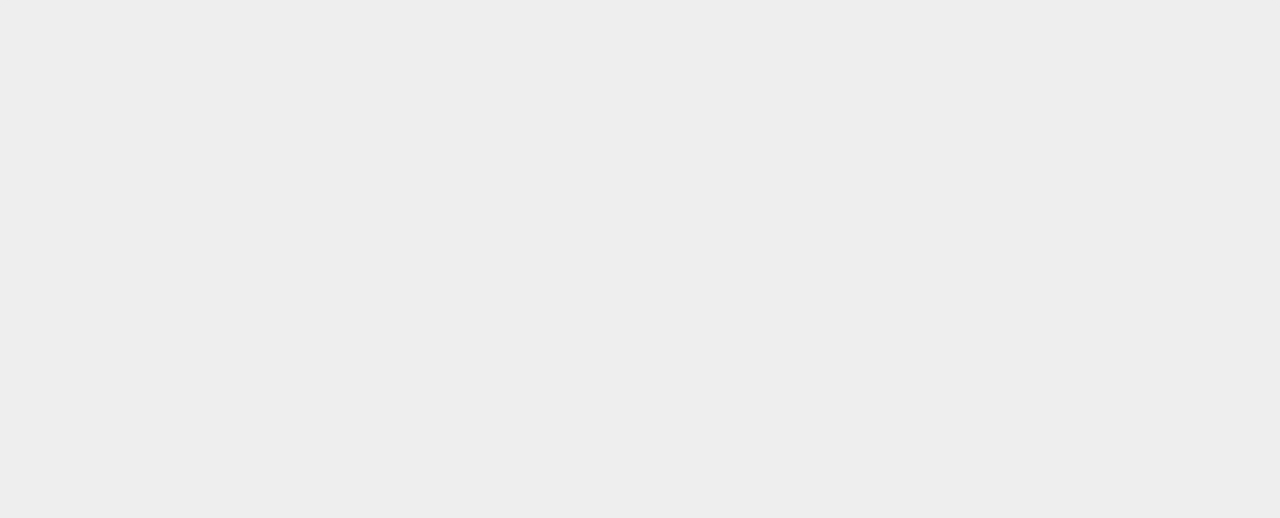
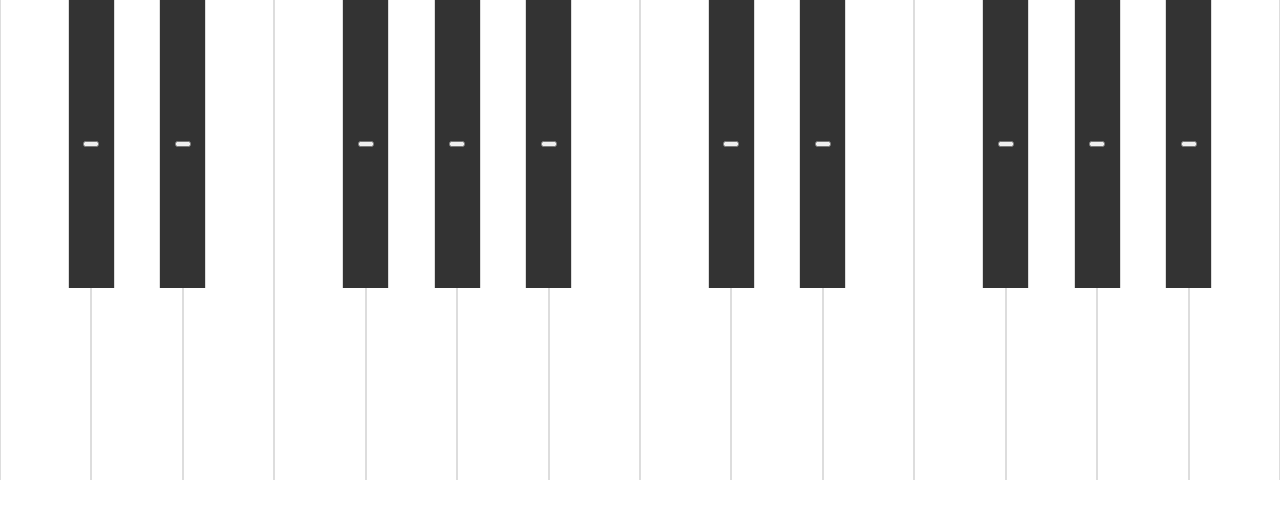
Before and after one commit to kidongYun/chord.view, a React (Create React App) app: page / in a window 1280 px wide. Shown: the top 518 px of the page. Built offline with nearby package versions, Linux system fonts and the light colour scheme.

Commit message:
PIANO COMPONENT

```diff
--- /dev/null
+++ b/src/components/atoms/BlackNoteComponent.tsx
@@ -0,0 +1,22 @@
+import React from 'react'
+import ButtonComponent from './ButtonComponent'
+import Component from '../templates/Component'
+
+interface BlackNoteProps {
+
+}
+
+const BlackNoteComponent: React.FC<BlackNoteProps> = () => {
+    let view =
+    <Component backgroundColor="#333333" backgroundHover="#000000">
+        <ButtonComponent/>
+    </Component>;
+
+    return view;
+}
+
+BlackNoteComponent.defaultProps = {
+
+}
+
+export default BlackNoteComponent;
--- a/src/components/atoms/ButtonComponent.tsx
+++ b/src/components/atoms/ButtonComponent.tsx
@@ -2,8 +2,8 @@ import React from 'react'
 import Button from 'react-bootstrap/Button'
 import Component from '../templates/Component'
 
-export interface ButtonProps {
-    theme:
+interface ButtonProps {
+    theme?:
     | 'primary'
     | 'secondary'
     | 'success'
@@ -21,8 +21,8 @@ export interface ButtonProps {
     | 'outline-info'
     | 'outline-dark'
     | 'outline-light'
-    text: string
-    onClick: () => void
+    text?: string
+    onClick?: () => void
 }
 
 const ButtonComponent: React.FC<ButtonProps> = (props) => {
@@ -36,4 +36,7 @@ const ButtonComponent: React.FC<ButtonProps> = (props) => {
     return view;
 }
 
+ButtonComponent.defaultProps = {
+}
+
 export default ButtonComponent;
--- /dev/null
+++ b/src/components/atoms/WhiteNoteComponent.tsx
@@ -0,0 +1,20 @@
+import React from 'react'
+import Component from '../templates/Component'
+
+interface WhiteNoteProps {
+
+}
+
+const WhiteNoteComponent:React.FC<WhiteNoteProps> = () => {
+    let view =
+    <Component backgroundHover="#eeeeee" borderLeft="solid 1px #dddddd" borderRight="solid 1px #dddddd">
+    </Component>
+
+    return view;
+}
+
+WhiteNoteComponent.defaultProps = {
+
+}
+
+export default WhiteNoteComponent;
--- a/src/components/molecules/BlackNoteComponent.tsx
+++ b/src/components/molecules/BlackNoteComponent.tsx
@@ -1,3 +1,7 @@
 import React from 'react'
 import Form from 'react-bootstrap/Form'
 import Component from '../templates/Component'
+
+interface BlackNoteProps {
+
+}
--- /dev/null
+++ b/src/components/molecules/PianoScaleComponent.tsx
@@ -0,0 +1,45 @@
+import React from 'react'
+import Component from '../templates/Component'
+import BlackNoteComponent from '../atoms/BlackNoteComponent'
+import WhiteNoteComponent from '../atoms/WhiteNoteComponent'
+
+interface PianoScaleProps {
+
+}
+
+const PianoScaleComponent:React.FC<PianoScaleProps> = () => {
+    let view =
+    <Component direction="column">
+        <Component height="150%">
+            <Component width="75%" borderLeft="solid 1px #dddddd" borderRight="solid 1px #dddddd"></Component>
+            <Component width="50%"><BlackNoteComponent/></Component>
+            <Component width="50%" borderLeft="solid 1px #dddddd" borderRight="solid 1px #dddddd"></Component>
+            <Component width="50%"><BlackNoteComponent/></Component>
+            <Component width="75%" borderLeft="solid 1px #dddddd" borderRight="solid 1px #dddddd"></Component>
+            <Component width="75%" borderLeft="solid 1px #dddddd" borderRight="solid 1px #dddddd"></Component>
+            <Component width="50%"><BlackNoteComponent/></Component>
+            <Component width="50%" borderLeft="solid 1px #dddddd" borderRight="solid 1px #dddddd"></Component>
+            <Component width="50%"><BlackNoteComponent/></Component>
+            <Component width="50%" borderLeft="solid 1px #dddddd" borderRight="solid 1px #dddddd"></Component>
+            <Component width="50%"><BlackNoteComponent/></Component>
+            <Component width="75%" borderLeft="solid 1px #dddddd" borderRight="solid 1px #dddddd"></Component>
+        </Component>
+        <Component>
+            <WhiteNoteComponent/>
+            <WhiteNoteComponent/>
+            <WhiteNoteComponent/>
+            <WhiteNoteComponent/>
+            <WhiteNoteComponent/>
+            <WhiteNoteComponent/>
+            <WhiteNoteComponent/>
+        </Component>
+    </Component>;
+
+    return view;
+}
+
+PianoScaleComponent.defaultProps = {
+
+}
+
+export default PianoScaleComponent;
--- /dev/null
+++ b/src/components/organisms/PianoComponent.tsx
@@ -0,0 +1,21 @@
+import React from 'react'
+import BlackNoteComponent from '../atoms/BlackNoteComponent'
+import PianoScaleComponent from '../molecules/PianoScaleComponent'
+import WhiteNoteComponent from '../atoms/WhiteNoteComponent'
+import Component from '../templates/Component'
+
+interface PianoProps {
+
+}
+
+const PianoComponent: React.FC<PianoProps> = () => {
+    let view =
+    <Component>
+        <PianoScaleComponent/>
+        <PianoScaleComponent/>
+    </Component>;
+
+    return view;
+}
+
+export default PianoComponent;
--- a/src/page/MainLayout.tsx
+++ b/src/page/MainLayout.tsx
@@ -1,4 +1,5 @@
 import React from 'react'
+import PianoComponent from '../components/organisms/PianoComponent';
 import Component from '../components/templates/Component';
 
 interface MainProps {}
@@ -6,12 +7,11 @@ interface MainProps {}
 const MainLayout: React.FC<MainProps> = () => {
 
     let view =
-    <Component backgroundColor="#eeeeee" backgroundHover="#eeeeee">
-        <Component
-            backgroundColor="#eeeeee"
-            backgroundHover="#eeeeee"
-            borderRadius="10px">
+    <Component direction="column">
+        <Component height="150%" verticalAlign="stretch">
+            <PianoComponent/>
         </Component>
+        <Component></Component>
     </Component>
 
     return view;
```
Also changed, not shown: 1 other file (tests, documents, lock files or other folders).
